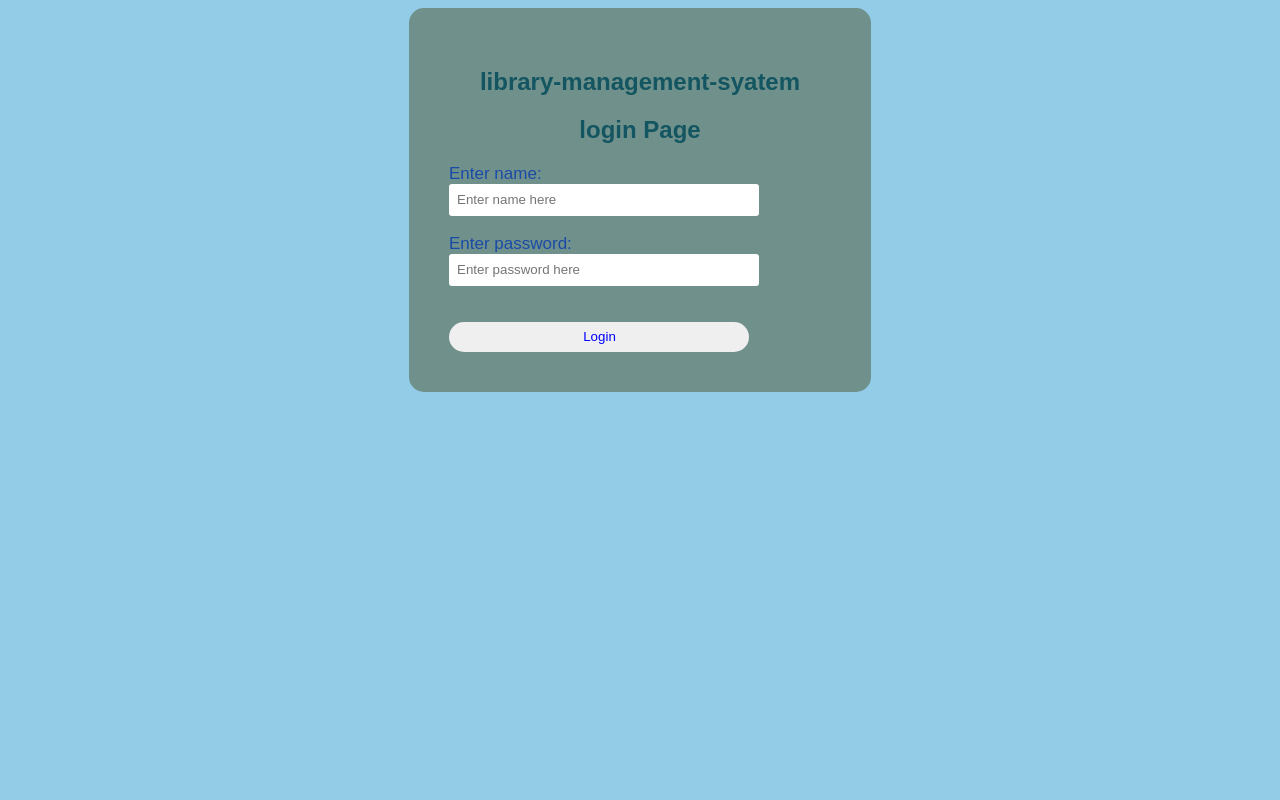
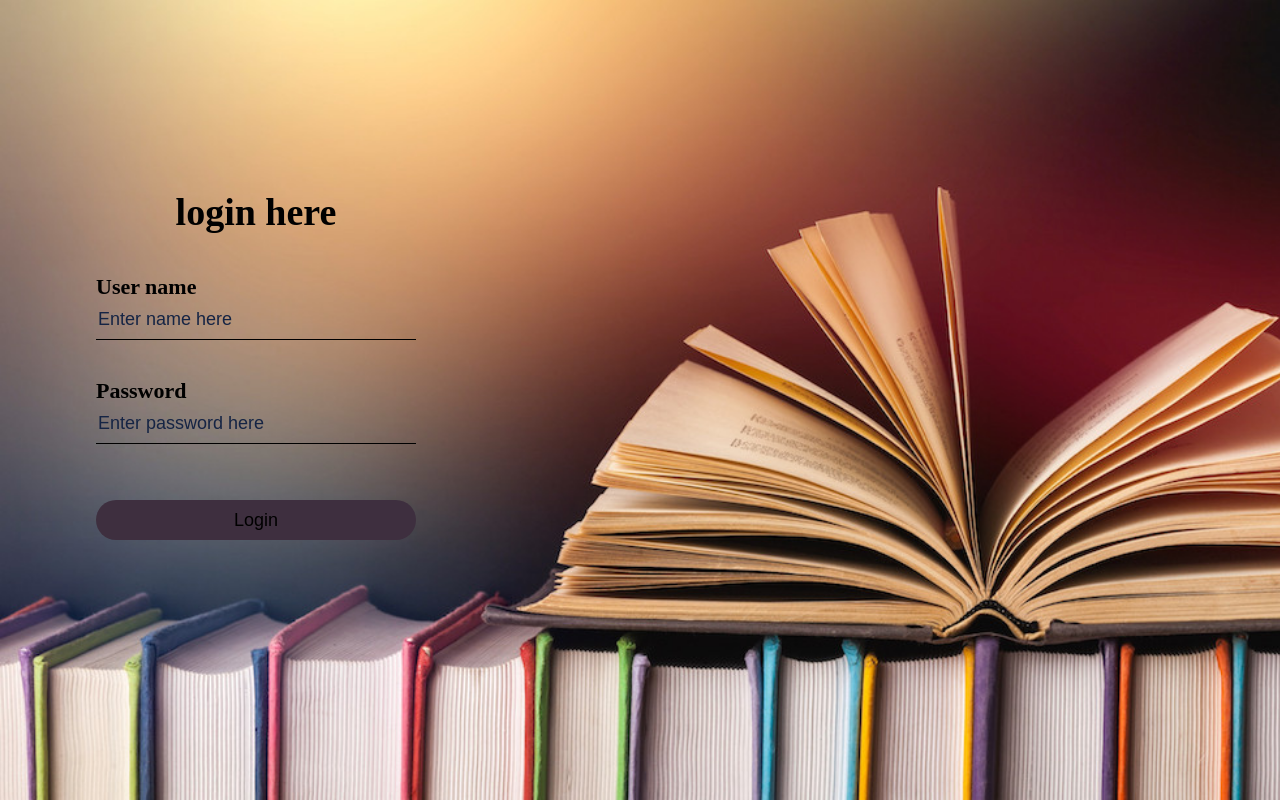
Before and after one commit to BHUMIT439439/library-management-system, a Django app: page /login/ in a window 1280 px wide. Run offline with Django 3.2, Linux system fonts and the light colour scheme.

Commit message:
loginmodule created1

```diff
--- a/library_management_system/library_management_system/settings.py
+++ b/library_management_system/library_management_system/settings.py
@@ -125,3 +125,6 @@ USE_TZ = True
 # https://docs.djangoproject.com/en/3.1/howto/static-files/
 
 STATIC_URL = '/static/'
+STATICFILES_DIRS = [
+    os.path.join(BASE_DIR,'loginmodule/static')
+]
--- a/library_management_system/library_management_system/urls.py
+++ b/library_management_system/library_management_system/urls.py
@@ -24,4 +24,6 @@ urlpatterns = [
    path('register/',login_views.register,name='register'),
    path('login/',login_views.login,name='login'),
    path('welcome/',login_views.welcome,name='welcome'),
+   path('failure/',login_views.failure,name='failure'),
+   path('welcome/home.html',login_views.home,name='home'),
 ]
--- /dev/null
+++ b/library_management_system/loginmodule/templates/login.html
@@ -0,0 +1,89 @@
+{% load static %}
+<html>
+	<head>
+		<title>Login page</title>
+		<meta charset="utf-8">
+
+		<style>
+			body{
+				margin: 0;
+				padding: 0;
+				background-image: url('{% static "book4.jpg"%}');
+				background-repeat: no-repeat;
+				background-size: cover;
+ 				}
+			.login-box{
+				width: 320px;
+				height: 420px;
+				top: 50%;
+				left: 20%;
+				position: absolute;
+				transform: translate(-50%,-50%);
+				box-sizing: border-box;
+            }
+			h1{
+				margin: 0;
+				padding: 0 0 40px;
+				text-align: center;
+				font-size: 38px;
+			}
+			.login-box p{
+				margin: 0;
+				padding: 0;
+				font-weight: bold;
+				font-size: 22px;
+			}
+			.login-box input{
+				width: 100%;
+				margin-bottom: 20px;
+			}
+			.login-box input[type="text"],input[type="password"]
+			{
+				border: none;
+				border-bottom: 1px solid rgb(0, 0, 0);
+				background: transparent;
+				outline: none;
+				height: 40px;
+				font-size: 18px ;
+
+			}
+			.login-box input[type="submit"]
+			{
+				border: none;
+				outline: none;
+				height: 40px;
+				font-size: 18px;
+				border-radius: 20px;
+				background-color: rgb(62, 47, 63);
+			}
+			.login-box input[type="submit"]:hover
+			{
+				cursor: pointer;
+                box-shadow: 0 0 10px 0 rgb(62, 47, 63) inset, 0 0 10px 4px rgb(144, 133, 129);
+			}
+			::placeholder
+			{
+				color: rgb(21, 36, 68);
+			}
+		</style>
+	</head>
+	<body>
+
+		<div class="login-box">
+			<form action='/welcome/' method="POST"  id="loginbox">
+				{% csrf_token %}
+                {% for m in messages%}
+                    <h4>{{m}}</h4>
+                {%endfor%}
+				<h1>login here</h1>
+				<p>User name</p>
+				<input type="text" name="username" id="username" placeholder="Enter name here" />
+				<br><br>
+				<p>Password</p>
+				<input type="password" id="userpassword" name="userpassword" placeholder="Enter password here"/>
+				<br><br><br>
+				<input type="submit" id="login" value="Login" name="login"/>
+			</form>
+		</div>
+	</body>
+</html>
--- a/library_management_system/loginmodule/templates/loginmodule/login.html
+++ /dev/null
@@ -1,84 +0,0 @@
-{% extends "loginmodule/base.html" %}
-
-{% block title %}
-    Login
-{% endblock title %}
-
-{% block body %}
-    {% for m in messages%}
-        <h4>{{m}}</h4>
-    {%endfor%}
-    <div class="loginbox">
-    <form action='/welcome/' method="POST"  id="loginbox">
-        {% csrf_token %}
-        <h2>library-management-syatem</h2>
-        <h2>login Page</h2>
-        <label>Enter name:</label>
-        <input type="text" name="username" id="username" placeholder="Enter name here" />
-        <br><br>
-        <label>Enter password:</label>
-        <input type="password" id="userpassword" name="userpassword" placeholder="Enter password here"/>
-        <br><br><br>
-        <input type="submit" id="login" value="Login" name="login"/>
-    </form>
-    </div>
-{% endblock body %}
-
-{% block style %}
-    <style>
-        body
-        {
-            background-color:#6abadeba;
-            font-family: 'Arial';
-        }
-        .loginbox
-        {
-            width: 382px;
-            overflow: hidden;
-            margin: auto;
-            margin: 20 0 0 450px;
-            padding: 40px;
-            background: #70918b;
-            border-radius: 15px ;
-
-        }
-        #username
-        {
-            width: 300px;
-            height: 30px;
-            border: none;
-            border-radius: 3px;
-            padding-left: 8px;
-        }
-        #userpassword
-        {
-            width: 300px;
-            height: 30px;
-            border: none;
-            border-radius: 3px;
-            padding-left: 8px;
-        }
-        #login{
-            width: 300px;
-            height: 30px;
-            border: none;
-            border-radius: 17px;
-            padding-left: 7px;
-            color: rgb(0, 0, 255);
-        }
-        label
-        {
-            color: #1a4ba7;
-            font-size: 17px;
-        }
-        h2{
-            text-align: center;
-            color: #135561;
-
-        }
-        a{
-            float: right;
-            background-color: grey;
-        }
-    </style>
-{% endblock style %}
--- a/library_management_system/loginmodule/templates/loginmodule/register.html
+++ b/library_management_system/loginmodule/templates/temp.html
@@ -1,4 +1,4 @@
-{% extends "loginmodule/base.html" %}
+{% extends "base.html" %}
 
 {% block title %}
     Register
--- a/library_management_system/loginmodule/templates/loginmodule/welcome.html
+++ b/library_management_system/loginmodule/templates/welcome.html
@@ -1,4 +1,4 @@
-{% extends "loginmodule/base.html" %}
+{% extends "base.html" %}
 
 {% block title %}
     Welcome
@@ -23,5 +23,6 @@
     {% endfor %}
 
     <h2> <br>Logged in successful<br><br> welcome to library managemenent system....</h2>
+    <a href="/home">logout</a>
 
 {% endblock body %}
--- a/library_management_system/loginmodule/views.py
+++ b/library_management_system/loginmodule/views.py
@@ -4,9 +4,10 @@ from django.contrib.auth.models import User,auth
 
 
 def login(request):
-    return render(request,'loginmodule/login.html')
+    return render(request,'login.html')
 
-
+def failure(request):
+    return render(request,'failure.html')
 def register(request):
     if request.method == "POST" :
         username=request.POST['username']
@@ -22,10 +23,10 @@ def register(request):
                 #if both are same then forward procced
                 if User.objects.filter(username = username).exists():
                     messages.info(request,'username already taken')
-                    return render(request,'loginmodule/register.html')
+                    return render(request,'register.html')
                 elif User.objects.filter(email = email).exists():
                     messages.info(request,'email already taken')
-                    return render(request,'loginmodule/register.html')
+                    return render(request,'register.html')
                 else :
                     user = User.objects.create_user(username = username , password = password1,
                                                         first_name = first_name , last_name = last_name,
@@ -40,13 +41,13 @@ def register(request):
         else:
             messages.info(request,"please enter the data")
             messages.info(request,"all fields are must required")
-            return render(request,'loginmodule/register.html')
+            return render(request,'register.html')
 
     else:
-         return render(request,'loginmodule/register.html')
+         return render(request,'register.html')
 
 def home(request):
-    return render(request,'loginmodule/home.html')
+    return render(request,'home.html')
 
 def welcome(request):
     if request.method == "POST":
@@ -60,6 +61,6 @@ def welcome(request):
             messages.info(request,"Invalid username or password")
             return redirect('/login')
         else:
-            return render(request,'loginmodule/welcome.html')
+            return render(request,'welcome.html')
     else:
-        return render(request,'loginmodule/login.html')
+        return render(request,'login.html')
```
Also changed, not shown: library_management_system/loginmodule/templates/failure.html (added, +71 -0 lines), library_management_system/loginmodule/templates/home.html (added, +71 -0 lines), library_management_system/loginmodule/templates/loginmodule/failure.html (deleted, +0 -9 lines), library_management_system/loginmodule/templates/loginmodule/home.html (deleted, +0 -58 lines), library_management_system/loginmodule/templates/register.html (added, +105 -0 lines), library_management_system/loginmodule/static/book1.jpg (added), library_management_system/loginmodule/static/book4.jpg (added), library_management_system/loginmodule/templates/base.html (renamed from library_management_system/loginmodule/templates/loginmodule/base.html).
